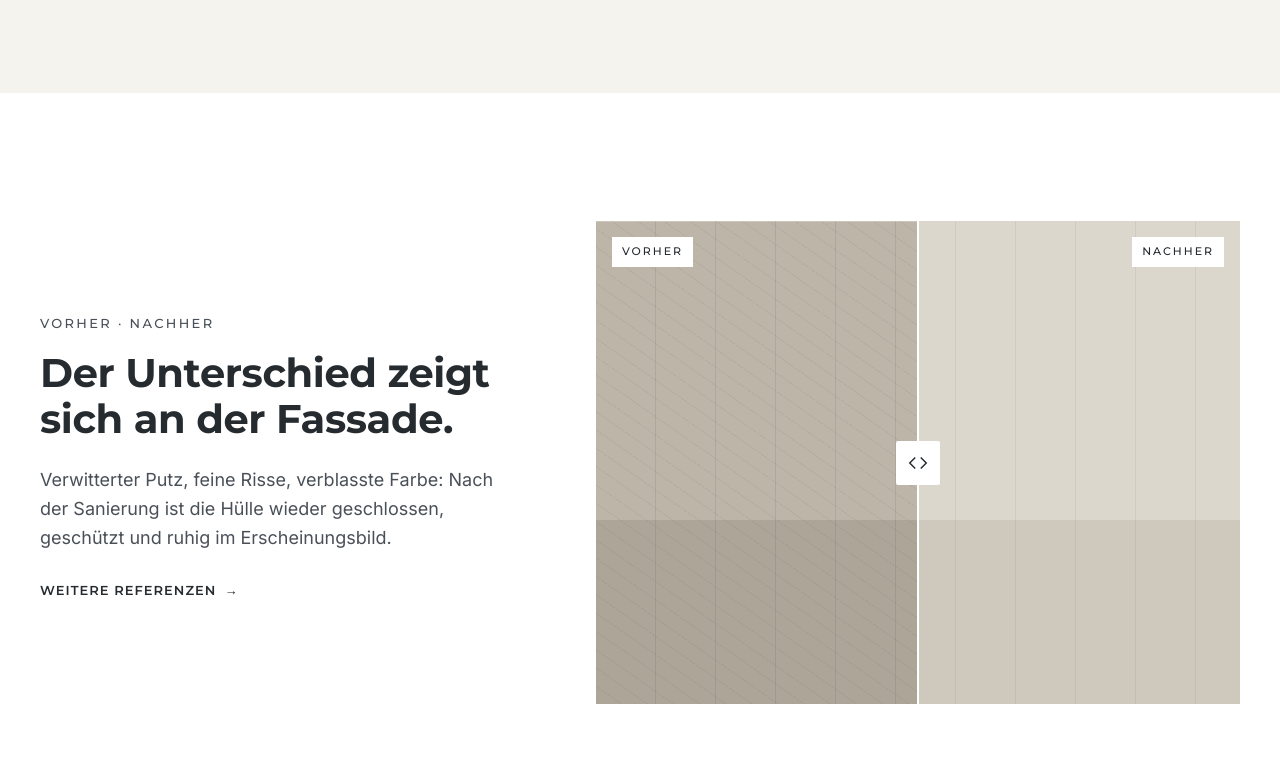
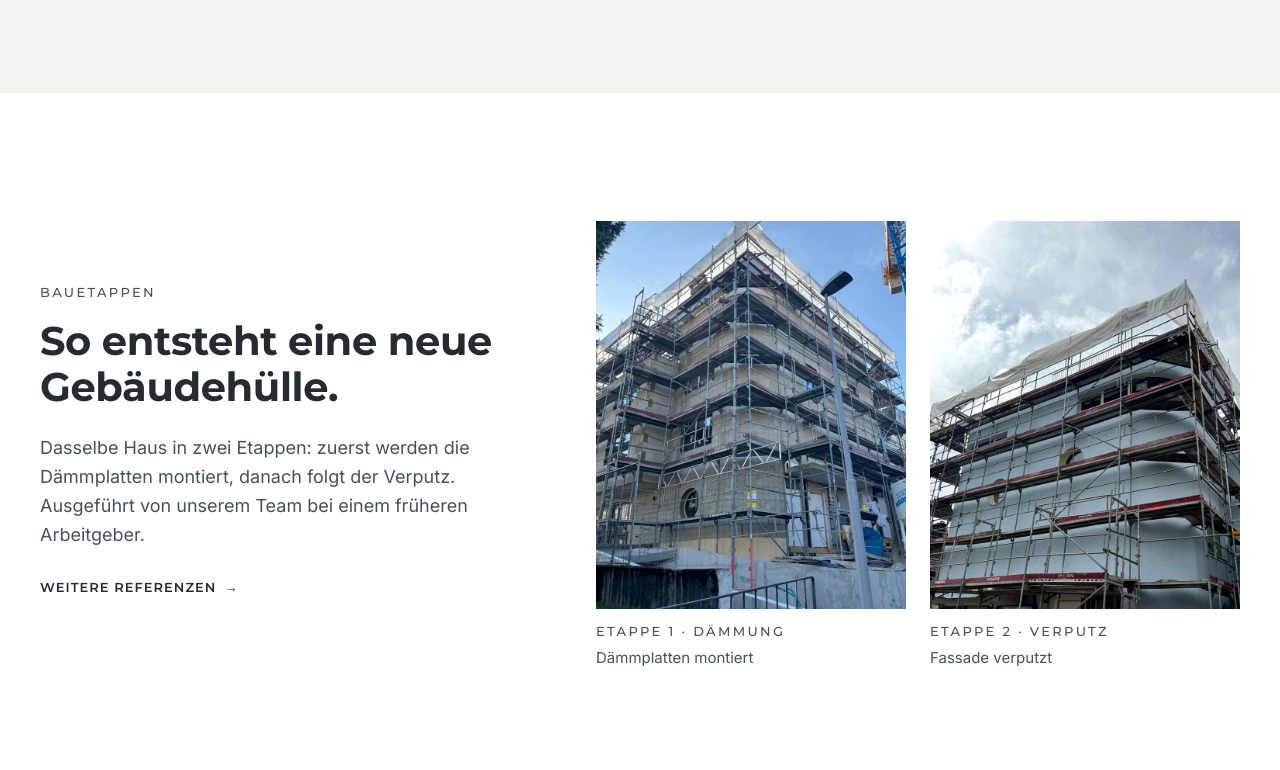
Before and after one commit to Bb-A33/H-llwerk-GmbH, a plain HTML site: page index.html in a window 1280 px wide. Shown: the part 2650-3420 px from the top of the page. Drawn offline with Linux system fonts and the light colour scheme.

Commit message:
Leeren Vorher-Nachher-Regler durch zwei Bauetappen ersetzen
Zwei Fotos desselben Hauses (Dämmung, Verputz). Referenz «Laufendes Projekt»
durch Gesamtansicht der Wohnüberbauung ersetzt, damit kein Bild doppelt erscheint.

Co-Authored-By: Claude Opus 5.5 <noreply@anthropic.com>
Claude-Session: https://claude.ai/code/session_012pMv3yBkziZAgouCBb7uMZ

```diff
--- a/assets/css/styles.css
+++ b/assets/css/styles.css
@@ -274,6 +274,12 @@ h3 { font-size: 20px; margin-bottom: var(--s-2); }
 .compare:has(.compare__range:focus-visible) { outline: 2px solid var(--color-ink); outline-offset: 3px; }
 .compare-caption { margin-top: var(--s-3); font-size: 14px; color: var(--color-ink-soft); }
 
+.stages { display: grid; gap: var(--s-4); }
+.stage { margin: 0; }
+.stage .photo { aspect-ratio: 4 / 5; }
+.stage figcaption { padding-top: 12px; font-size: 15px; color: var(--color-ink-soft); }
+.stage figcaption .label { margin-bottom: 4px; }
+
 .split { display: grid; gap: var(--s-6); align-items: center; }
 
 /* ---------- Referenzen ---------- */
@@ -434,6 +440,7 @@ html { scroll-padding-bottom: calc(var(--bar-h) + 16px); }
   .form__grid { grid-template-columns: 1fr 1fr; }
   .field--full { grid-column: 1 / -1; }
   .form__footer .btn { width: auto; }
+  .stages { grid-template-columns: 1fr 1fr; }
   .hero__actions { flex-direction: row; flex-wrap: wrap; }
   .hero__actions .btn { width: auto; }
   .footer__grid { grid-template-columns: repeat(2, 1fr); }
--- a/index.html
+++ b/index.html
@@ -188,26 +188,25 @@
       </div>
     </section>
 
-    <!-- Vorher / Nachher -->
-    <section class="section section--surface" aria-labelledby="vergleich-titel">
+    <!-- Bauetappen (Vorher/Nachher-Regler folgt, sobald ein Fotopaar vom selben Standort vorliegt) -->
+    <section class="section section--surface" aria-labelledby="etappen-titel">
       <div class="container split">
         <div class="reveal">
-          <span class="label">Vorher · Nachher</span>
-          <h2 id="vergleich-titel">Der Unterschied zeigt sich an der Fassade.</h2>
-          <p class="lead">Verwitterter Putz, feine Risse, verblasste Farbe: Nach der Sanierung ist die Hülle wieder geschlossen, geschützt und ruhig im Erscheinungsbild.</p>
+          <span class="label">Bauetappen</span>
+          <h2 id="etappen-titel">So entsteht eine neue Gebäudehülle.</h2>
+          <p class="lead">Dasselbe Haus in zwei Etappen: zuerst werden die Dämmplatten montiert, danach folgt der Verputz. Ausgeführt von unserem Team bei einem früheren Arbeitgeber.</p>
           <a class="text-link" href="#referenzen">Weitere Referenzen <span aria-hidden="true">→</span></a>
         </div>
-        <figure class="reveal" style="margin:0">
-          <div class="compare" style="--pos: 50%">
-            <!-- Platzhalter: durch eigene Fotos ersetzen (gleicher Bildausschnitt) -->
-            <div class="photo photo--placeholder compare__after" role="img" aria-label="Nachher: frisch verputzte, gleichmässig gestrichene Fassade" data-caption=""></div>
-            <div class="photo photo--placeholder compare__before" role="img" aria-label="Vorher: verwitterte Fassade mit Rissen im Verputz" data-caption=""></div>
-            <span class="compare__tag compare__tag--before">Vorher</span>
-            <span class="compare__tag compare__tag--after">Nachher</span>
-            <span class="compare__handle" aria-hidden="true"></span>
-            <input class="compare__range" type="range" min="0" max="100" value="50" aria-label="Vergleich Vorher und Nachher verschieben">
-          </div>
-        </figure>
+        <div class="stages reveal">
+          <figure class="stage">
+            <div class="photo"><img src="assets/img/projekte/etappe-1-daemmung-800.webp" srcset="assets/img/projekte/etappe-1-daemmung-800.webp 800w, assets/img/projekte/etappe-1-daemmung.webp 1000w" sizes="(min-width: 960px) 340px, (min-width: 640px) 50vw, 100vw" width="1000" height="1250" alt="Eckhaus im Gerüst mit montierten Dämmplatten und runden Fenstern" loading="lazy" decoding="async"></div>
+            <figcaption><span class="label">Etappe 1 · Dämmung</span>Dämmplatten montiert</figcaption>
+          </figure>
+          <figure class="stage">
+            <div class="photo"><img src="assets/img/projekte/etappe-2-verputz-800.webp" srcset="assets/img/projekte/etappe-2-verputz-800.webp 800w, assets/img/projekte/etappe-2-verputz.webp 992w" sizes="(min-width: 960px) 340px, (min-width: 640px) 50vw, 100vw" width="992" height="1240" alt="Dasselbe Eckhaus im Gerüst, Fassade jetzt hell verputzt" loading="lazy" decoding="async"></div>
+            <figcaption><span class="label">Etappe 2 · Verputz</span>Fassade verputzt</figcaption>
+          </figure>
+        </div>
       </div>
     </section>
 
@@ -232,16 +231,16 @@
             <div class="ref__media"><div class="photo"><img src="assets/img/projekte/referenz-balkone-800.webp" srcset="assets/img/projekte/referenz-balkone-800.webp 800w, assets/img/projekte/referenz-balkone.webp 1028w" sizes="(min-width: 960px) 700px, (min-width: 640px) 50vw, 100vw" width="1028" height="1080" alt="Wohnhaus mit rosa verputzter Fassade und auskragenden Betonbalkonen" loading="lazy" decoding="async"></div></div>
             <div class="ref__meta">
               <span class="label">Fassade · Oberflächen</span>
-              <h3>Wohnüberbauung</h3>
+              <h3>Wohnüberbauung, Balkone</h3>
               <p>Farbiger Verputz mit hellen Fenstereinfassungen.</p>
             </div>
           </a>
           <a class="ref reveal" href="#offerte">
-            <div class="ref__media"><div class="photo"><img src="assets/img/projekte/referenz-in-arbeit-800.webp" srcset="assets/img/projekte/referenz-in-arbeit-800.webp 800w, assets/img/projekte/referenz-in-arbeit.webp 1080w" sizes="(min-width: 960px) 700px, (min-width: 640px) 50vw, 100vw" width="1080" height="1130" alt="Eckhaus im Gerüst mit montierten Dämmplatten vor dem Verputz" loading="lazy" decoding="async"></div></div>
+            <div class="ref__media"><div class="photo"><img src="assets/img/projekte/referenz-gesamtansicht-800.webp" srcset="assets/img/projekte/referenz-gesamtansicht-800.webp 770w, assets/img/projekte/referenz-gesamtansicht.webp 770w" sizes="(min-width: 960px) 700px, (min-width: 640px) 50vw, 100vw" width="770" height="810" alt="Wohnüberbauung mit rosa Verputz und Betonbalkonen vor bewaldeten Hügeln" loading="lazy" decoding="async"></div></div>
             <div class="ref__meta">
-              <span class="label">Dämmung · Während der Arbeiten</span>
-              <h3>Mehrfamilienhaus im Bau</h3>
-              <p>Dämmplatten montiert, bereit für den Verputz.</p>
+              <span class="label">Fassade · Oberflächen</span>
+              <h3>Wohnüberbauung, Gesamtansicht</h3>
+              <p>Dasselbe Projekt aus der Distanz: ruhige Fassade, klare Fenstereinteilung.</p>
             </div>
           </a>
           <a class="ref reveal" href="#offerte">
```
Also changed, not shown: assets/img/projekte/etappe-1-daemmung-800.webp (added), assets/img/projekte/etappe-1-daemmung.webp (added), assets/img/projekte/etappe-2-verputz-800.webp (added), assets/img/projekte/etappe-2-verputz.webp (added), assets/img/projekte/referenz-gesamtansicht-800.webp (added), assets/img/projekte/referenz-gesamtansicht.webp (added), assets/img/projekte/referenz-in-arbeit-800.webp (deleted), assets/img/projekte/referenz-in-arbeit.webp (deleted), 1 other file.
